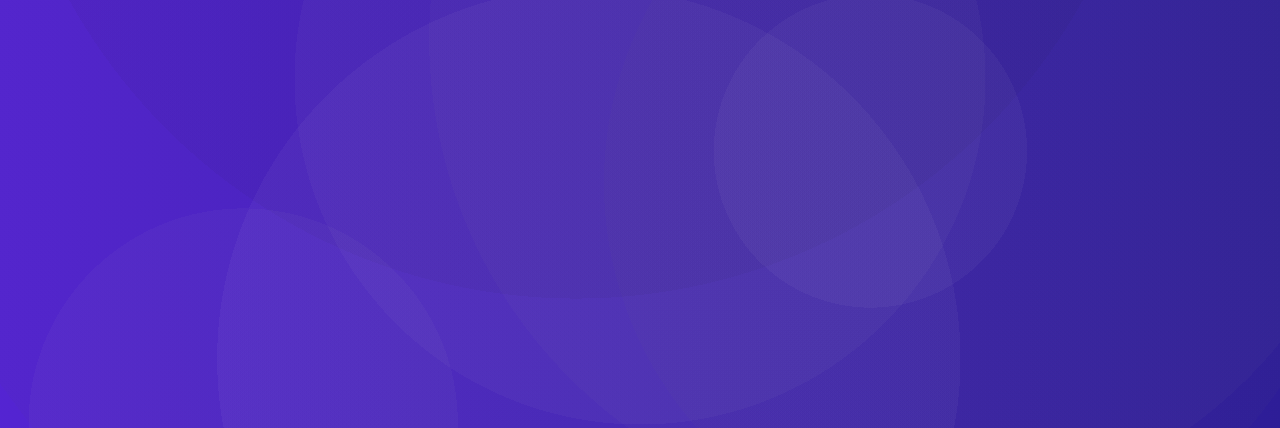
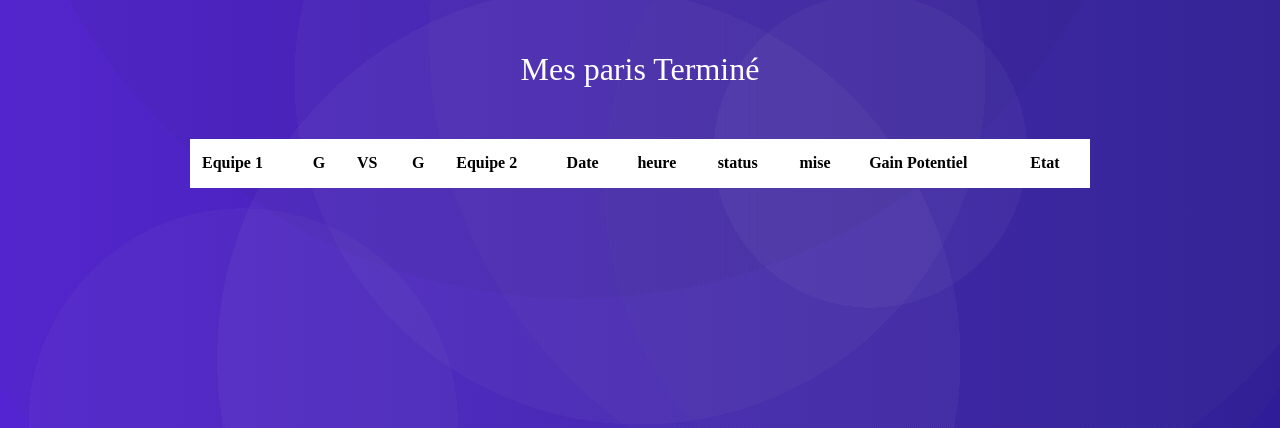
Before and after one commit to aymendev8/Binamax, a PHP site: page /mes_paris.php in a window 1280 px wide. Shown: the part 297-725 px from the top of the page. Run offline with PHP 8.4, Linux system fonts and the light colour scheme; a user stored in the database is signed in; data comes from the database, SQL or seed files in the repository; lists and menus that the app fills with data are empty.

Commit message:
ajout de l'historique des paris

```diff
--- a/mes_paris.php
+++ b/mes_paris.php
@@ -6,7 +6,6 @@ if (!isset($_SESSION["id"])) {
 }
 ?>
  <link rel="stylesheet" href="Styles/tableau.css">
-
     <section class="liste">
         <div class="container">
             <div class="title">
@@ -31,12 +30,12 @@ if (!isset($_SESSION["id"])) {
                     "id" => $_SESSION["id"]
                 ]);
                 while ($match = $req->fetch()) {
-                if($match["status_match"] != 2){
                     if($match["status_match"] == 0){
                         $status = "A venir";
                     }else if($match["status_match"] == 1){
                         $status = "En cours";
                     }
+                    if($match["status_match"] != 2){
                         $date = strtotime($match["la_date"]);
                         $date = date("d/m", $date);
                         $heure = strtotime($match["heure"]);
@@ -58,3 +57,61 @@ if (!isset($_SESSION["id"])) {
                 }
                 ?>
             </table>
+        </div>
+    </section>
+    <section class="liste">
+        <div class="container">
+            <div class="title">
+                <h2>Mes paris Terminé  </h2>
+            </div>
+            <table class="tableau">
+                <tr>
+                    <th>Equipe 1</th>
+                    <th>G</th>
+                    <th>VS</th>
+                    <th>G</th>
+                    <th>Equipe 2</th>
+                    <th>Date</th>
+                    <th>heure</th>
+                    <th>status</th>
+                    <th>mise</th>
+                    <th>Gain Potentiel</th>
+                    <th>Etat</th>
+                </tr>
+                <?php
+                $req = $bdd->prepare("SELECT  lp.ID_match, lp.gain, lp.mise, lp.equipe, lm.equipe1, lm.score1, lm.equipe2, lm.score2, lm.la_date, lm.heure, lm.status_match, lm.vainqueur  FROM les_paris as lp INNER JOIN les_matchs as lm on lp.ID_match = lm.ID where ID_utilisateur = :id");
+                $req->execute([
+                    "id" => $_SESSION["id"]
+                ]);
+                while ($match = $req->fetch()) {
+                    if($match["status_match"] == 2){
+                        $date = strtotime($match["la_date"]);
+                        $date = date("d/m", $date);
+                        $heure = strtotime($match["heure"]);
+                        $heure = date("H:i", $heure);
+                        $status = "Terminé";
+                        if($match["vainqueur"] == $match["equipe"]){
+                            $etat = "Gagné";
+                        }else{
+                            $etat = "Perdu";
+                        }
+
+                        echo "<tr>";
+                        echo "<td>" . $match["equipe1"] . "</td>";
+                        echo "<td>" . $match["score1"] . "</td>";
+                        echo "<td>VS</td>";
+                        echo "<td>" . $match["score2"] . "</td>";
+                        echo "<td>" . $match["equipe2"] . "</td>";
+                        echo "<td>" . $date . "</td>";
+                        echo "<td>" . $heure . "</td>";
+                        echo "<td>" .$status . "</td>";
+                        echo "<td>" . $match["mise"] .  " €" . "</td>";
+                        echo "<td>" . $match["gain"] .  " €" . "</td>";
+                        echo "<td>" . $etat . "</td>";
+                        echo "</tr>";
+                    }
+                }
+                ?>
+            </table>
+        </div>
+    </section>
```
Lines whose indentation alone changed are shown as unchanged.
